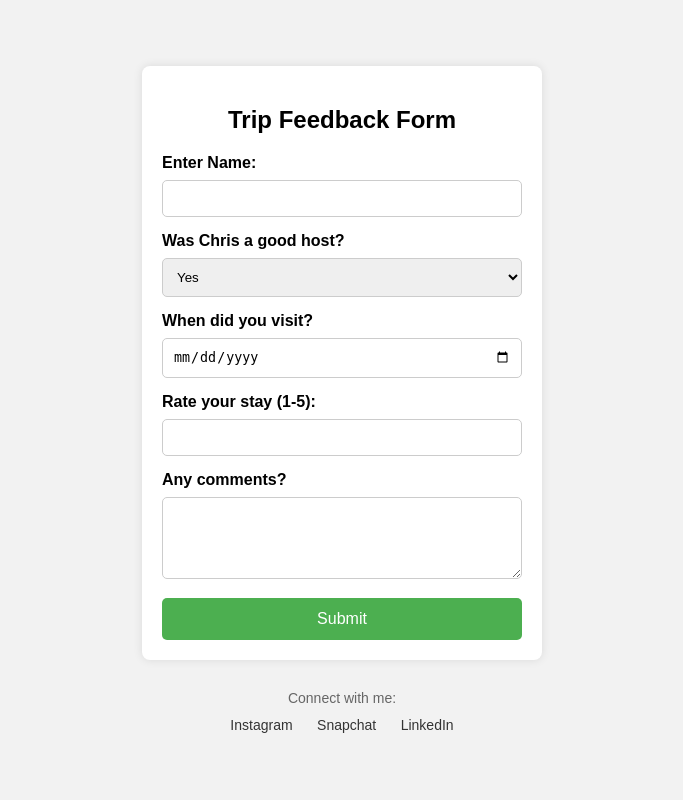
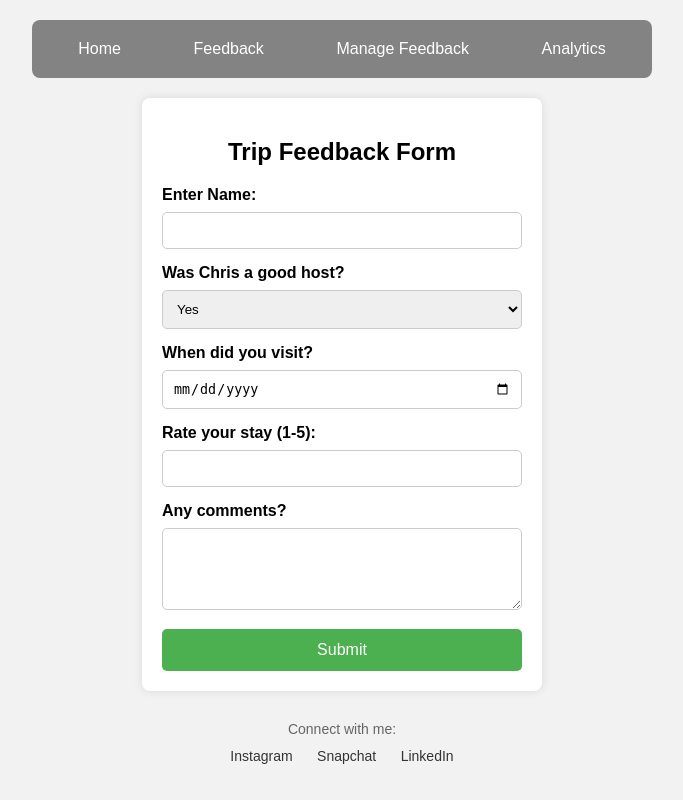
Before and after one commit to chris02king/Fourm-App, a Flask app: page / in a window 1280 px wide. Shown: the whole page, without its empty margins (298-981 px from the left). Run offline with Flask 2, Linux system fonts and the light colour scheme; some libraries are stand-ins or nearby versions.

Commit message:
added nav

```diff
--- a/templates/index.html
+++ b/templates/index.html
@@ -10,9 +10,7 @@
             background-color: #f2f2f2;
             display: flex;
             flex-direction: column;
-            justify-content: center;
             align-items: center;
-            height: 100vh;
             margin: 0;
             padding: 20px;
             box-sizing: border-box;
@@ -74,6 +72,32 @@
         .socials a:hover {
             text-decoration: underline;
         }
+        /* New Navigation Styles */
+        .navbar {
+            display: flex;
+            justify-content: space-around;
+            background-color: #838383;
+            padding: 10px;
+            width: 100%;
+            max-width: 600px;
+            margin-bottom: 20px;
+            border-radius: 8px;
+        }
+        .navbar a {
+            color: white;
+            text-decoration: none;
+            padding: 10px 20px;
+            border-radius: 4px;
+        }
+        .navbar a:hover {
+            background-color: #474747;
+        }
+        @media (max-width: 600px) {
+            .navbar {
+                flex-direction: column;
+                align-items: center;
+            }
+        }
     </style>
     <script>
         (function(n,i,v,r,s,c,x,z){x=window.AwsRumClient={q:[],n:n,i:i,v:v,r:r,c:c};window[n]=function(c,p){x.q.push({c:c,p:p});};z=document.createElement('script');z.async=true;z.src=s;document.head.insertBefore(z,document.head.getElementsByTagName('script')[0]);})(
@@ -94,6 +118,13 @@
       </script>
 </head>
 <body>
+    <div class="navbar">
+        <a href="/">Home</a>
+        <a href="/feedback">Feedback</a>
+        <a href="/manage">Manage Feedback</a>
+        <a href="/analytics">Analytics</a>
+    </div>
+
     <div class="form-container">
         <h2>Trip Feedback Form</h2>
         <form id="tripForm">
@@ -121,7 +152,7 @@
 
     <div class="socials">
         <p>Connect with me:</p>
-        <a href="https://www.instagram.com/chris02king" target="_blank">Instagram</a>
+        <a href="https://www.instagram.com/chris.king02" target="_blank">Instagram</a>
         <a href="https://www.snapchat.com/add/chrispk2" target="_blank">Snapchat</a>
         <a href="https://www.linkedin.com/in/chris-king-433b49126/" target="_blank">LinkedIn</a>
     </div>
```
Also changed, not shown: templates/analytics.html (+39 -3 lines), templates/feedback.html (+15 -0 lines), templates/manage.html (+25 -3 lines).
